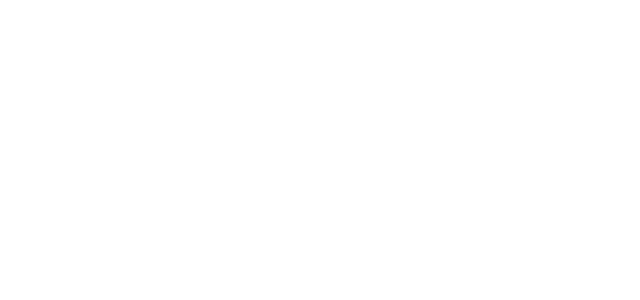
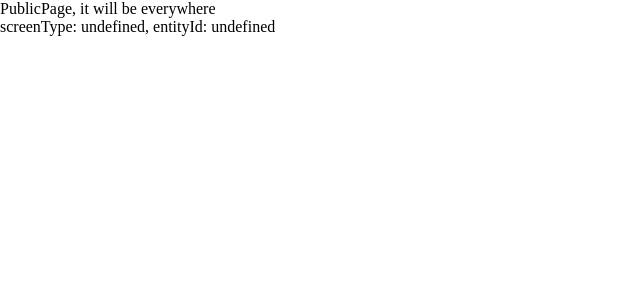
Before and after one commit to MichailOsipov/WebStore, a React app: page / in a window 1280 px wide. Shown: the top 300 px of the page, without its empty margins (0-640 px from the left). Built offline with nearby package versions, Linux system fonts and the light colour scheme.

Commit message:
Added makeGoto. Added jest, not working.

```diff
--- a/package.json
+++ b/package.json
@@ -20,6 +20,7 @@
     "eslint-plugin-jsx-a11y": "^5.1.1",
     "eslint-plugin-react": "7.3.0",
     "html-webpack-plugin": "^2.30.1",
+    "jest": "^23.6.0",
     "lodash": "^4.17.4",
     "node-sass": "^4.7.2",
     "prop-types": "^15.6.0",
@@ -38,6 +39,7 @@
   },
   "scripts": {
     "build": "./node_modules/.bin/webpack",
-    "server": "./node_modules/.bin/webpack-dev-server"
+    "server": "./node_modules/.bin/webpack-dev-server",
+    "test": "jest"
   }
 }
--- a/src/pages/public/index.js
+++ b/src/pages/public/index.js
@@ -1 +1 @@
-export {PublicRoute} from './public-route';
+export {createPublicRoute} from './public-route';
--- /dev/null
+++ b/src/pages/public/public-page.jsx
@@ -0,0 +1,7 @@
+import * as React from 'react';
+
+export const PublicPage = () => (
+    <div>
+        PublicPage, it will be everywhere
+    </div>
+);
--- a/src/pages/public/public-route.jsx
+++ b/src/pages/public/public-route.jsx
@@ -1,23 +1,37 @@
 import * as React from 'react';
 import {withRouter, Route} from 'react-router-dom';
+import {memoize} from 'lodash';
+import {concatUrls} from 'utils/concat-urls';
+import {PublicPage} from './public-page';
 
-const Bank = () => <div>Bank</div>;
-const Client = () => <div>Client</div>;
+const ScreenOpener = ({screenType, entityId}) =>
+    <div>{`screenType: ${screenType}, entityId: ${entityId}`}</div>;
 
-export const PublicRoute = withRouter(
-    ({match}) => {
-        const makeBaseDocumentPath = path => `${match.url}/${path}`;
-        return (
-            <div>
-                <Route
-                    path={makeBaseDocumentPath('bank')}
-                    component={Bank}
-                />
-                <Route
-                    path={makeBaseDocumentPath('client')}
-                    component={Client}
-                />
-            </div>
-        );
-    }
+const makeGoTo = () => undefined;
+
+const SCREEN_TYPE_PARAM = 'screenType';
+const ENTITY_ID_PARAM = 'entityId';
+
+const publicRouteComponent = path =>
+    withRouter(
+        ({match, history: {push}}) => {
+            const goTo = makeGoTo(path, push);
+            const screenType = match.params && match.params[SCREEN_TYPE_PARAM];
+            const entityId = match.params && match.params[ENTITY_ID_PARAM];
+            return (
+                <React.Fragment>
+                    <PublicPage goTo={goTo} />
+                    <ScreenOpener screenType={screenType} entityId={entityId} />
+                </React.Fragment>
+            );
+        }
+    );
+
+export const createPublicRoute = memoize(
+    path => (
+        <Route
+            path={concatUrls(path, `:${SCREEN_TYPE_PARAM}?/:${ENTITY_ID_PARAM}?`)}
+            component={publicRouteComponent(path)}
+        />
+    )
 );
--- a/src/route-manager/main-route.jsx
+++ b/src/route-manager/main-route.jsx
@@ -1,14 +1,11 @@
 import * as React from 'react';
 import {Switch, Route} from 'react-router-dom';
-import {PublicRoute} from 'pages/public';
+import {createPublicRoute} from 'pages/public';
 import {AdminPage} from 'pages/admin';
 
 export const MainRoute = () => (
     <Switch>
-        <Route
-            path="/public"
-            component={PublicRoute}
-        />
+        {createPublicRoute('/')}
         <Route
             path="/admin"
             component={AdminPage}
--- /dev/null
+++ b/src/utils/concat-urls.js
@@ -0,0 +1,4 @@
+export const concatUrls = (url1, url2) => {
+    const separator = url1[url1.length - 1] === '/' ? '' : '/';
+    return `${url1}${separator}${url2}`;
+};
--- /dev/null
+++ b/src/utils/create-make-base-document-path.js
@@ -0,0 +1,4 @@
+import {concatUrls} from 'utils/concat-urls';
+
+export const createMakeBaseDocumentPath = match => path =>
+    concatUrls(match.url, path);
```
Also changed, not shown: src/pages/public/make-goto.js (added, +19 -0 lines), 1 other file (tests, documents, lock files or other folders).
